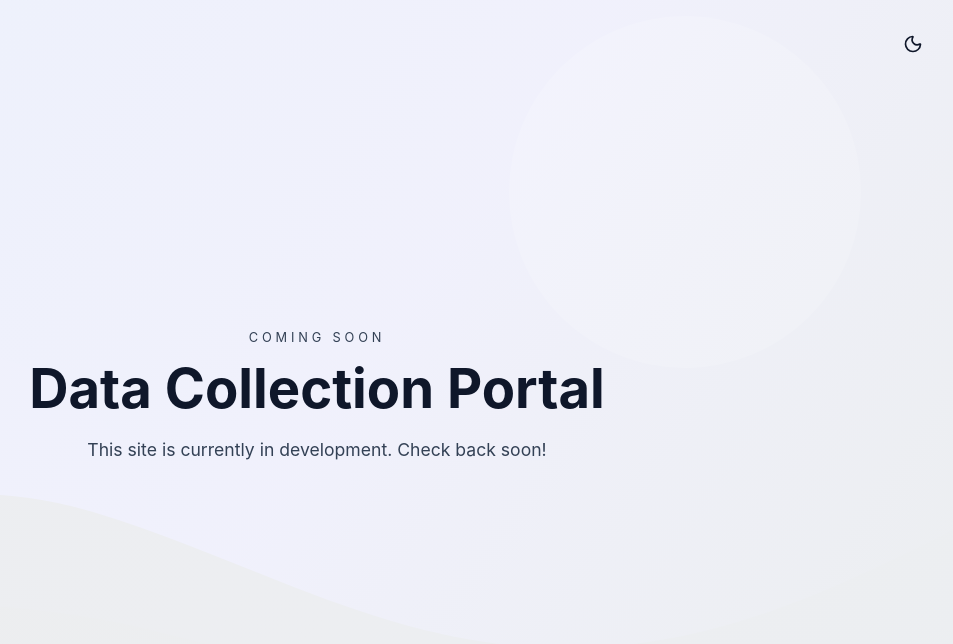
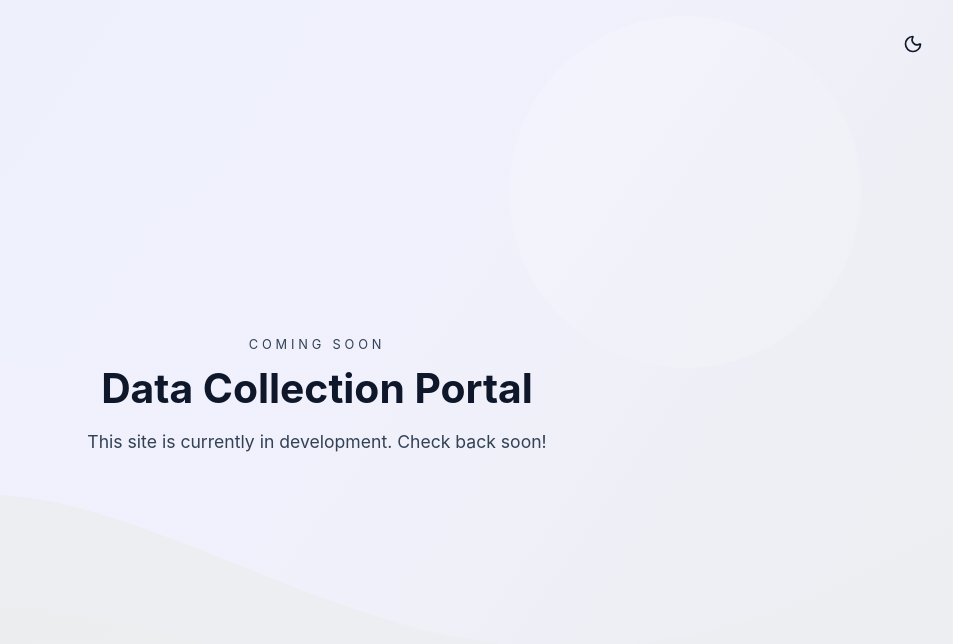
Before and after one commit to kevink3344/_placeholder, a React (Vite) app: page / in a window 1280 px wide. Shown: the top 644 px of the page, without its empty margins (323-1276 px from the left). Built offline with nearby package versions, Linux system fonts and the light colour scheme.

Commit message:
Reduce site title size by 25% and add STAGING badge

```diff
--- a/src/App.css
+++ b/src/App.css
@@ -65,10 +65,33 @@
   color: #e2e8f0;
 }
 
+.title-row {
+  display: flex;
+  align-items: center;
+  justify-content: center;
+  gap: 12px;
+  margin: 0 0 16px;
+}
+
 h1 {
-  margin: 0 0 16px;
-  font-size: clamp(2.2rem, 5vw, 3.4rem);
+  margin: 0;
+  font-size: clamp(1.65rem, 3.75vw, 2.55rem);
   line-height: 1.1;
+}
+
+.site-badge {
+  display: inline-flex;
+  align-items: center;
+  padding: 4px 10px;
+  border-radius: 4px;
+  font-size: 0.7rem;
+  font-weight: 700;
+  letter-spacing: 0.1em;
+  text-transform: uppercase;
+  background: #f59e0b;
+  color: #1c1917;
+  white-space: nowrap;
+  align-self: center;
 }
 
 .message {
--- a/src/App.tsx
+++ b/src/App.tsx
@@ -3,6 +3,7 @@ import { useMemo, useState } from 'react'
 import './App.css'
 
 const siteName = import.meta.env.VITE_SITE_NAME || 'Your Site'
+const siteBadge = import.meta.env.VITE_SITE_BADGE || ''
 const siteMessage =
   import.meta.env.VITE_SITE_MESSAGE ||
   'This site is currently in development. Check back soon!'
@@ -38,7 +39,10 @@ function App() {
 
       <section className={contentClassName}>
         <p className="eyebrow">Coming soon</p>
-        <h1>{siteName}</h1>
+        <div className="title-row">
+          <h1>{siteName}</h1>
+          {siteBadge ? <span className="site-badge">{siteBadge}</span> : null}
+        </div>
         <p className="message">{siteMessage}</p>
       </section>
     </main>
```
